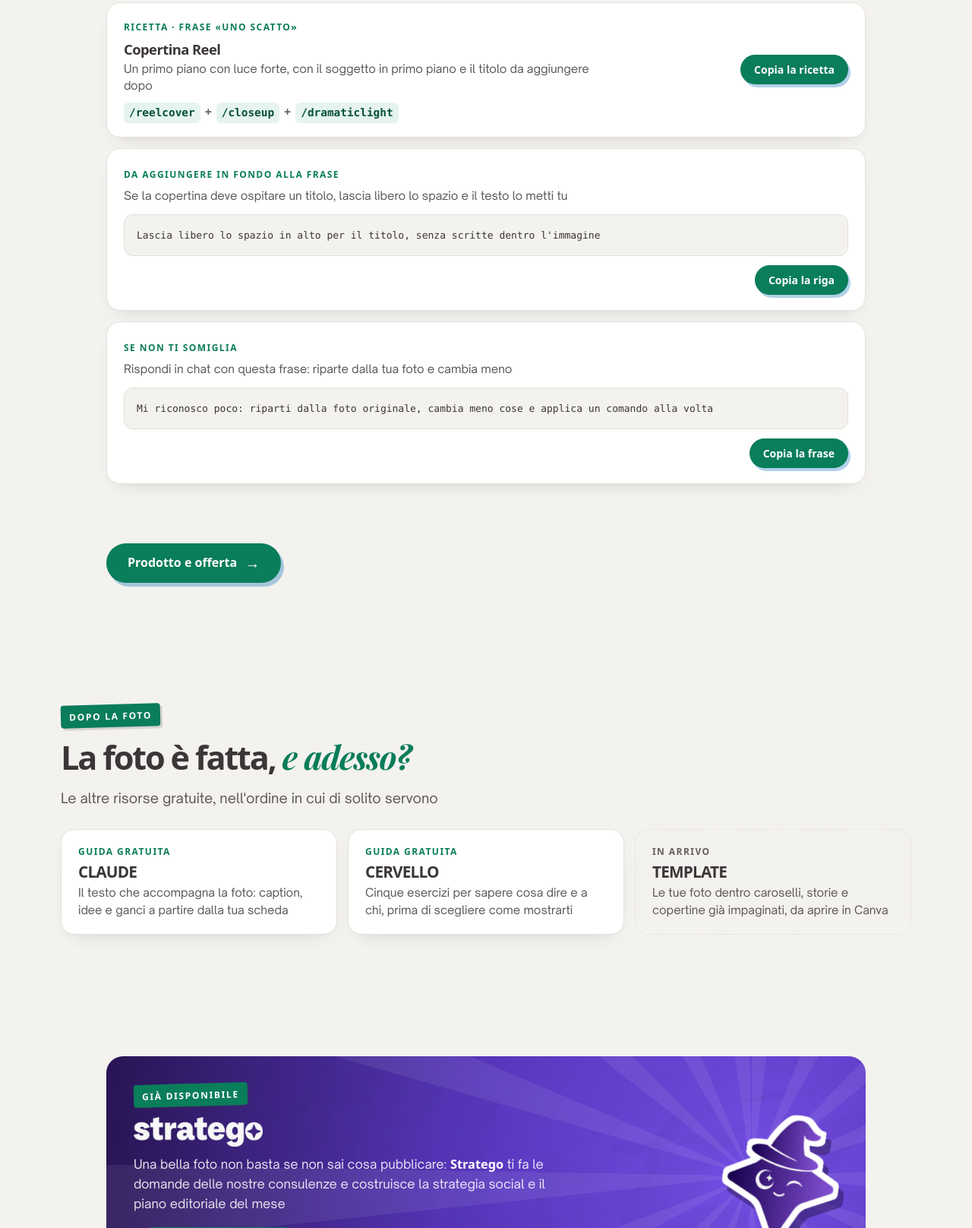
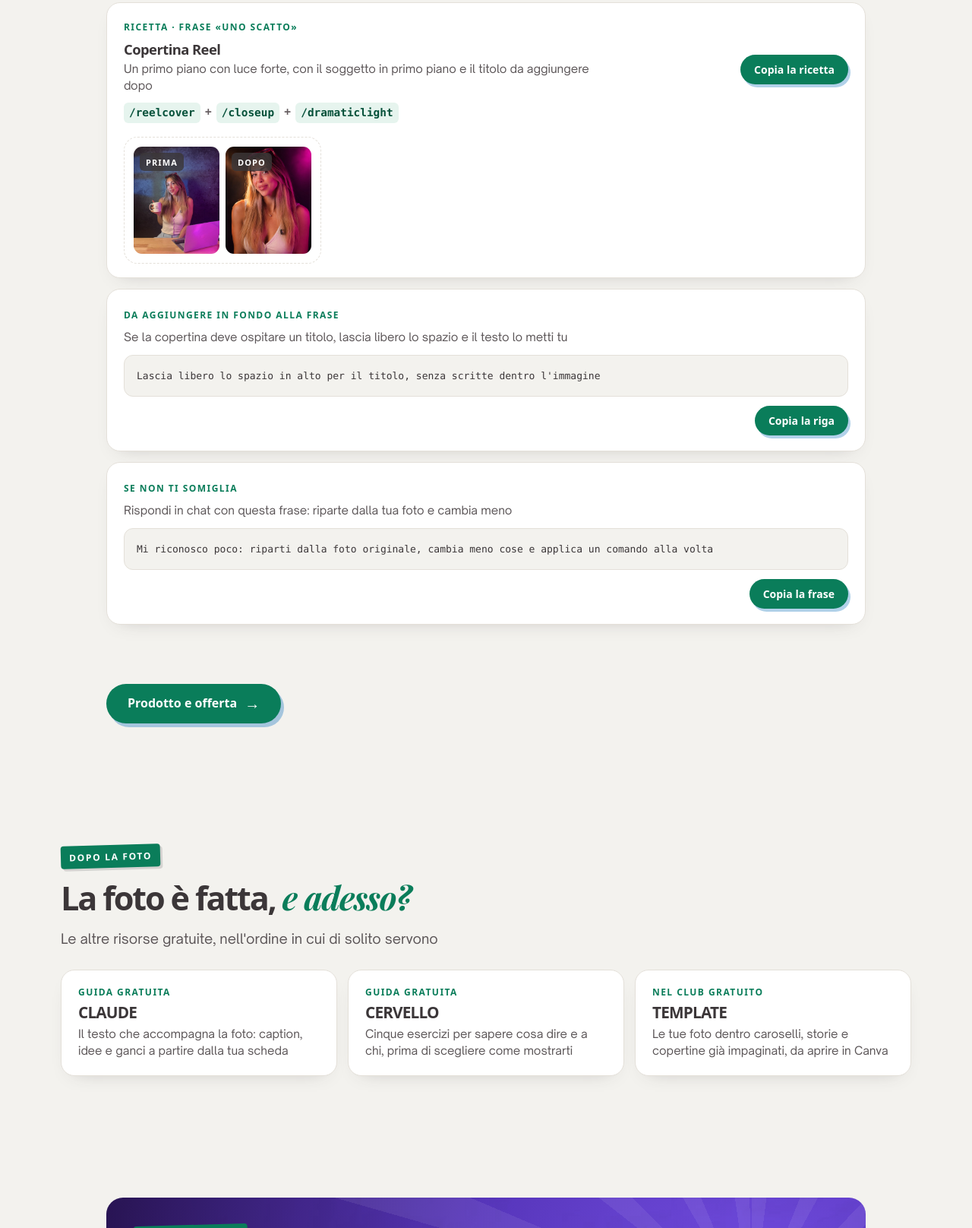
Before and after one commit to gemmalenoci-dotcom/gpt, a plain HTML site: page copertine.html in a window 1280 px wide. Shown: the part 2425-4041 px from the top of the page at 76% size. Drawn offline with Linux system fonts and the light colour scheme; a web font is replaced by a local one.

Commit message:
Ricette con foto, 7 copertine in alta, card Template collegata al Club
Ricette: reel, carosello, prodotto, trend con prima e dopo.
Copertine rifatte in alta (beforeafter, magazinecover, movieposter, moodboard, bookcover, doubleexposure, stickersheet), senza cuori.
Card TEMPLATE nella sezione «Dopo la foto»: non più «In arrivo», porta alla pagina del Club entra.unlikeacademy.it/template con UTM.

Co-Authored-By: Claude Sonnet 5.5 <noreply@anthropic.com>

```diff
--- a/copertine.html
+++ b/copertine.html
@@ -89,7 +89,7 @@ Risultato realistico e naturale, formato verticale 4:5</pre>
     <ul class="dopo">
       <li><a href="https://aigratis.unlikeacademy.it/?utm_source=gpt&amp;utm_medium=copertine-claude&amp;utm_campaign=gpt" target="_blank" rel="noopener"><small>Guida gratuita</small><b>CLAUDE</b><span>Il testo che accompagna la foto: caption, idee e ganci a partire dalla tua scheda</span></a></li>
       <li><a href="https://cervello.unlikeacademy.it/?utm_source=gpt&amp;utm_medium=copertine-cervello&amp;utm_campaign=gpt" target="_blank" rel="noopener"><small>Guida gratuita</small><b>CERVELLO</b><span>Cinque esercizi per sapere cosa dire e a chi, prima di scegliere come mostrarti</span></a></li>
-      <li class="off"><div><small>In arrivo</small><b>TEMPLATE</b><span>Le tue foto dentro caroselli, storie e copertine già impaginati, da aprire in Canva</span></div></li>
+      <li><a href="https://entra.unlikeacademy.it/template/?utm_source=gpt&amp;utm_medium=copertine-template&amp;utm_campaign=gpt" target="_blank" rel="noopener"><small>Nel Club gratuito</small><b>TEMPLATE</b><span>Le tue foto dentro caroselli, storie e copertine già impaginati, da aprire in Canva</span></a></li>
     </ul>
   </div>
 </section>
--- a/prove/prove.json
+++ b/prove/prove.json
@@ -202,8 +202,20 @@
   "reelcover": {
    "dopo": "reelcover-dopo.jpg"
   },
+  "ricettacarosello": {
+   "dopo": "ricettacarosello-dopo.jpg"
+  },
   "ricettafeed": {
    "dopo": "ricettafeed-dopo.jpg"
+  },
+  "ricettaprodotto": {
+   "dopo": "ricettaprodotto-dopo.jpg"
+  },
+  "ricettareel": {
+   "dopo": "ricettareel-dopo.jpg"
+  },
+  "ricettatrend": {
+   "dopo": "ricettatrend-dopo.jpg"
   },
   "schematic": {
    "dopo": "schematic-dopo.jpg"
```
Also changed, not shown: foto-profilo.html (+1 -1 lines), index.html (+1 -1 lines), prodotto.html (+1 -1 lines), trend-schemi-luce.html (+1 -1 lines), prove/beforeafter-dopo.jpg, prove/bookcover-dopo.jpg, prove/doubleexposure-dopo.jpg, prove/magazinecover-dopo.jpg, prove/moodboard-dopo.jpg, prove/movieposter-dopo.jpg, prove/ricettacarosello-dopo.jpg (added), prove/ricettaprodotto-dopo.jpg (added), prove/ricettareel-dopo.jpg (added), prove/ricettatrend-dopo.jpg (added), 1 more files.
